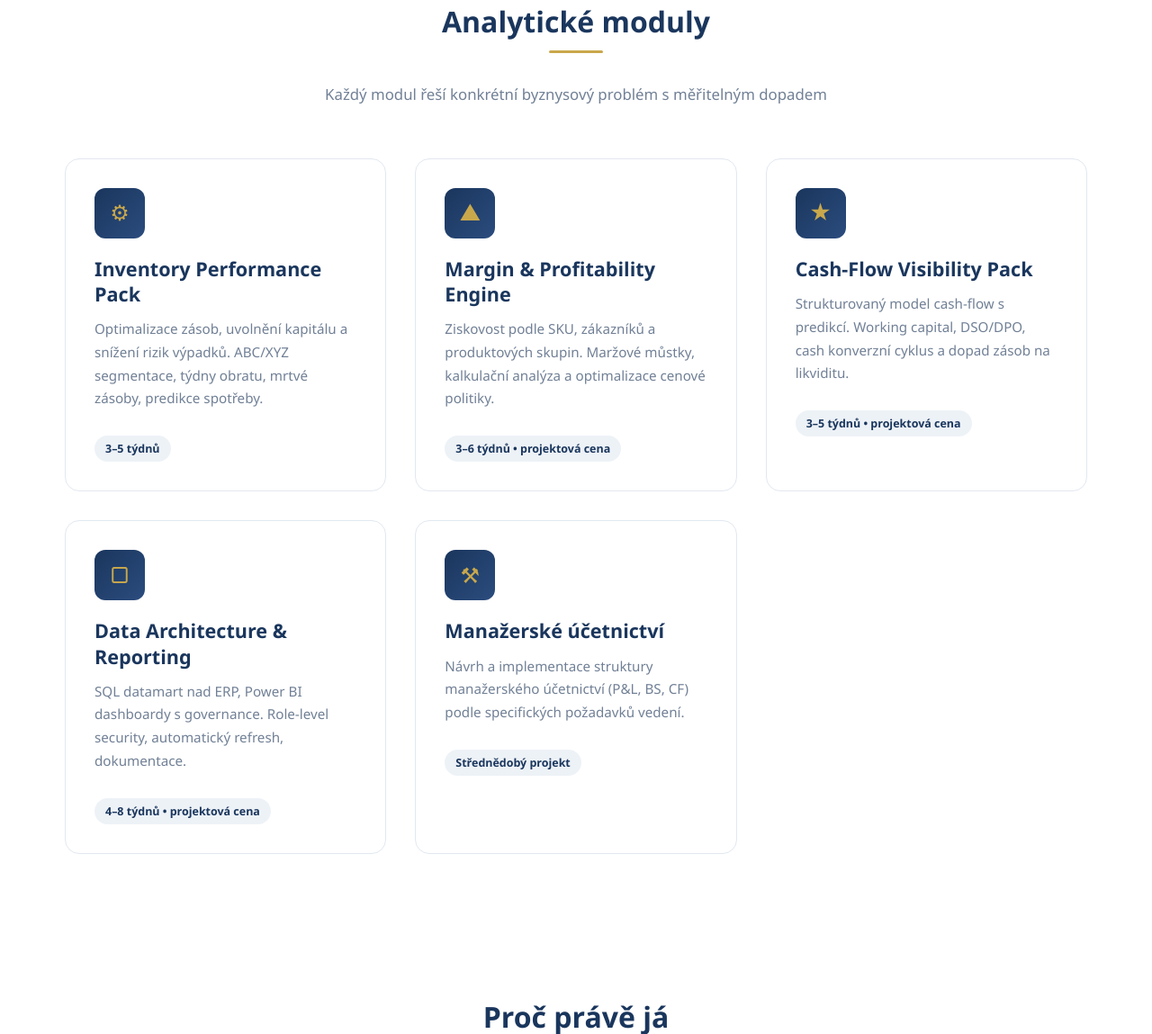
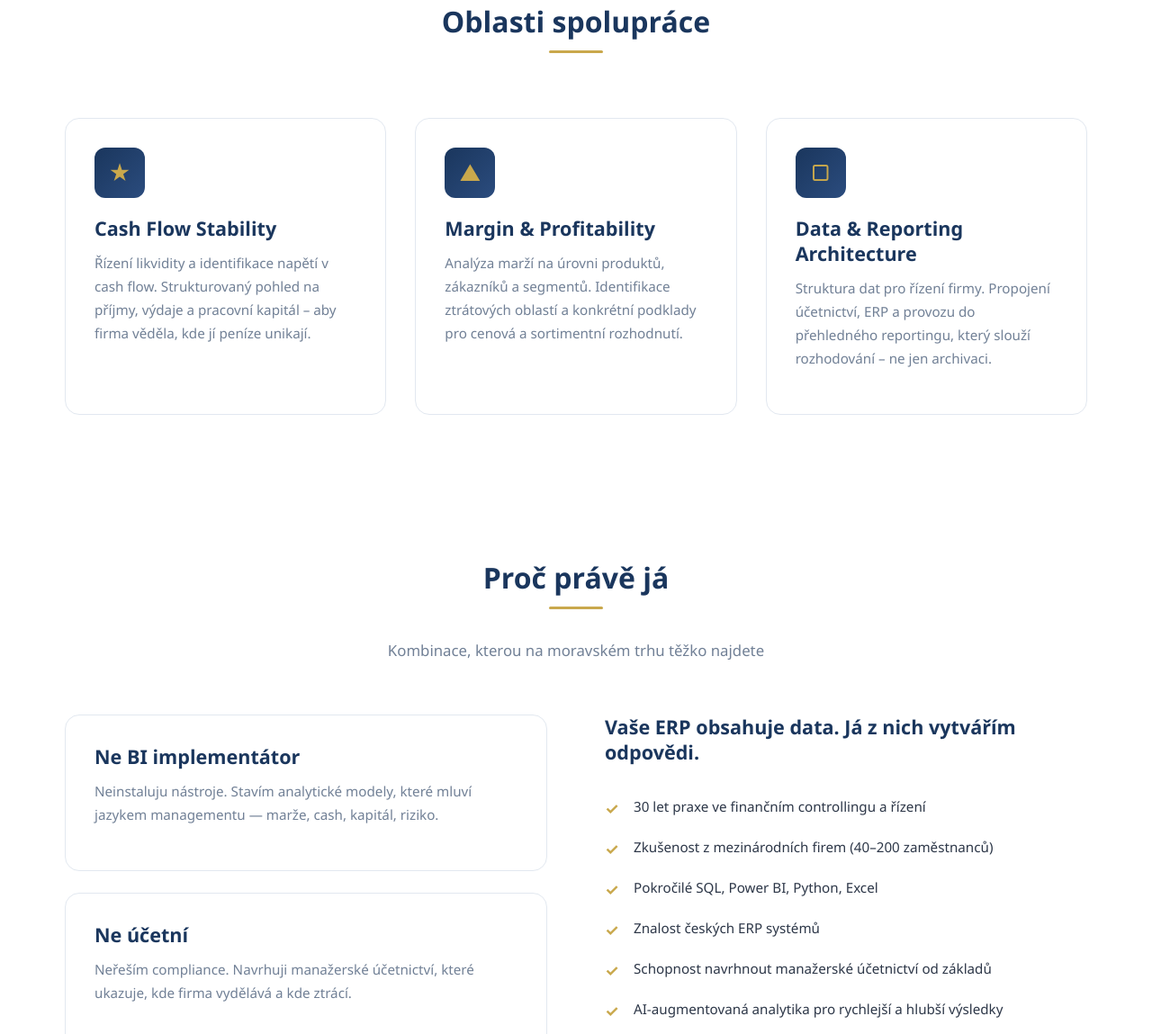
Before and after one commit to Zdenek-Mlcoch/CLAUDE_DATA_ANALYSIS, a plain HTML site: page docs/index.html in a window 1280 px wide. Shown: the part 4187-5336 px from the top of the page at 90% size. Drawn offline with Linux system fonts and the light colour scheme.

Commit message:
CHANGE_05: Restructure core modules to 3 focused areas
- Replace 5 modules with 3: Cash Flow Stability, Margin & Profitability, Data & Reporting Architecture
- Remove buzzwords, pricing tags, and pack names
- Short, clear descriptions (2-3 lines each)

Co-Authored-By: Claude Opus 4.6 <noreply@anthropic.com>

```diff
--- a/docs/index.html
+++ b/docs/index.html
@@ -231,48 +231,27 @@
   </div>
 </section>
 
-<!-- KEY MODULES -->
+<!-- CORE MODULES -->
 <section>
   <div class="container">
     <div class="section-header">
-      <h2>Analytické moduly</h2>
-      <p>Každý modul řeší konkrétní byznysový problém s měřitelným dopadem</p>
+      <h2>Oblasti spolupráce</h2>
     </div>
     <div class="card-grid-3">
       <div class="card">
-        <div class="card-icon">&#9881;</div>
-        <h3>Inventory Performance Pack</h3>
-        <p>Optimalizace zásob, uvolnění kapitálu a snížení rizik výpadků. ABC/XYZ segmentace,
-           týdny obratu, mrtvé zásoby, predikce spotřeby.</p>
-        <span class="card-tag">3&ndash;5 týdnů</span>
+        <div class="card-icon">&#9733;</div>
+        <h3>Cash Flow Stability</h3>
+        <p>Řízení likvidity a identifikace napětí v cash flow. Strukturovaný pohled na příjmy, výdaje a pracovní kapitál &ndash; aby firma věděla, kde jí peníze unikají.</p>
       </div>
       <div class="card">
         <div class="card-icon">&#9650;</div>
-        <h3>Margin &amp; Profitability Engine</h3>
-        <p>Ziskovost podle SKU, zákazníků a produktových skupin.
-           Maržové můstky, kalkulační analýza a optimalizace cenové politiky.</p>
-        <span class="card-tag">3&ndash;6 týdnů &bull; projektová cena</span>
-      </div>
-      <div class="card">
-        <div class="card-icon">&#9733;</div>
-        <h3>Cash-Flow Visibility Pack</h3>
-        <p>Strukturovaný model cash-flow s predikcí. Working capital, DSO/DPO,
-           cash konverzní cyklus a dopad zásob na likviditu.</p>
-        <span class="card-tag">3&ndash;5 týdnů &bull; projektová cena</span>
+        <h3>Margin &amp; Profitability</h3>
+        <p>Analýza marží na úrovni produktů, zákazníků a segmentů. Identifikace ztrátových oblastí a konkrétní podklady pro cenová a sortimentní rozhodnutí.</p>
       </div>
       <div class="card">
         <div class="card-icon">&#9634;</div>
-        <h3>Data Architecture &amp; Reporting</h3>
-        <p>SQL datamart nad ERP, Power BI dashboardy s governance.
-           Role-level security, automatický refresh, dokumentace.</p>
-        <span class="card-tag">4&ndash;8 týdnů &bull; projektová cena</span>
-      </div>
-      <div class="card">
-        <div class="card-icon">&#9874;</div>
-        <h3>Manažerské účetnictví</h3>
-        <p>Návrh a implementace struktury manažerského účetnictví (P&amp;L, BS, CF)
-           podle specifických požadavků vedení.</p>
-        <span class="card-tag">Střednědobý projekt</span>
+        <h3>Data &amp; Reporting Architecture</h3>
+        <p>Struktura dat pro řízení firmy. Propojení účetnictví, ERP a provozu do přehledného reportingu, který slouží rozhodování &ndash; ne jen archivaci.</p>
       </div>
     </div>
   </div>
```
